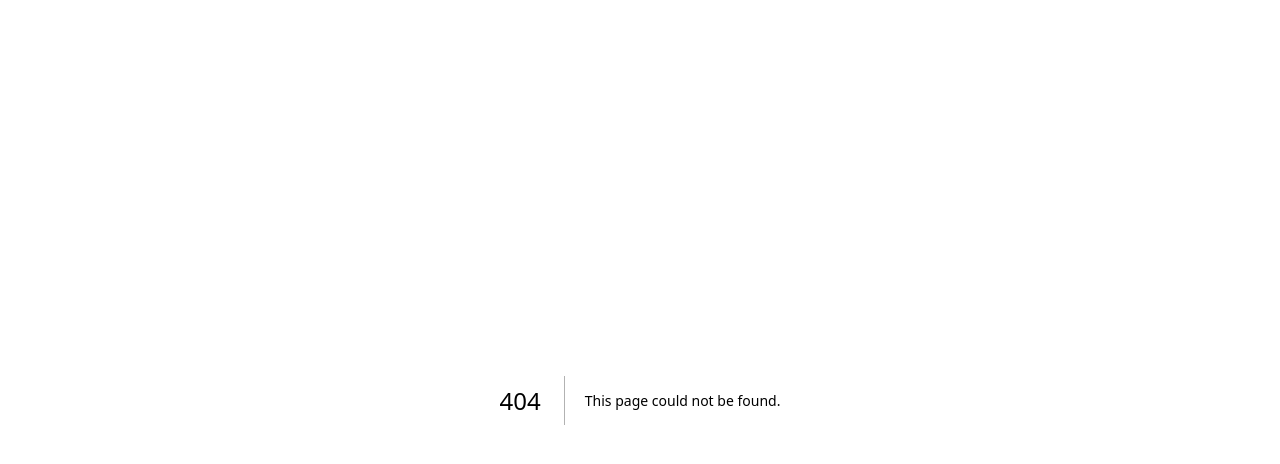
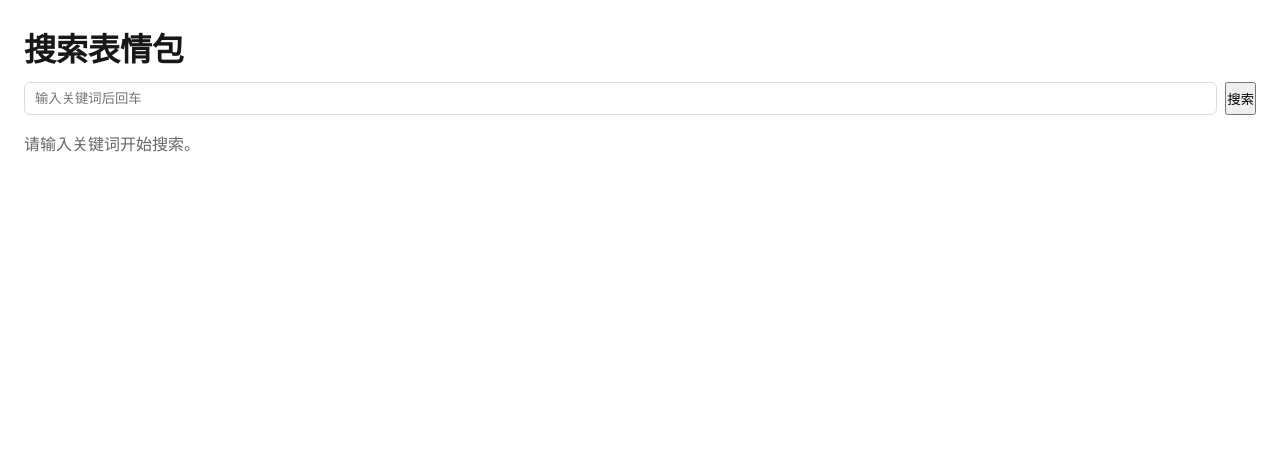
Before and after one commit to WalnuTpz/mol-world, a Next.js app: page /search in a window 1280 px wide. Before the commit this address had no page. Shown: the top 464 px of the page. Built offline with nearby package versions, Linux system fonts and the light colour scheme; no server answers.

Commit message:
feat(page): 添加搜索页

```diff
--- /dev/null
+++ b/app/search/page.tsx
@@ -0,0 +1,127 @@
+import Link from "next/link";
+
+import MemeGrid from "@/components/MemeGrid";
+import { prisma } from "@/lib/db";
+
+export const dynamic = "force-dynamic";
+
+type SearchParams = {
+  q?: string | string[];
+  page?: string | string[];
+  limit?: string | string[];
+};
+
+function getParam(value: string | string[] | undefined) {
+  return Array.isArray(value) ? value[0] : value;
+}
+
+function parseIntParam(value: string | undefined, fallback: number) {
+  const parsed = Number.parseInt(value ?? "", 10);
+  return Number.isFinite(parsed) && parsed > 0 ? parsed : fallback;
+}
+
+export default async function SearchPage({
+  searchParams,
+}: {
+  searchParams: SearchParams;
+}) {
+  const q = (getParam(searchParams?.q) ?? "").trim();
+  const page = parseIntParam(getParam(searchParams?.page), 1);
+  const limit = parseIntParam(getParam(searchParams?.limit), 40);
+  const skip = (page - 1) * limit;
+
+  const where = q
+    ? {
+        status: "PUBLISHED" as const,
+        title: { contains: q },
+      }
+    : null;
+
+  const select = {
+    id: true,
+    title: true,
+    type: true,
+    mediaUrl: true,
+    thumbUrl: true,
+    downloads: true,
+    isFeatured: true,
+    createdAt: true,
+  };
+
+  const [items, total] = q
+    ? await Promise.all([
+        prisma.meme.findMany({
+          where: where ?? undefined,
+          orderBy: { createdAt: "desc" },
+          skip,
+          take: limit,
+          select,
+        }),
+        prisma.meme.count({ where: where ?? undefined }),
+      ])
+    : [[], 0];
+
+  const totalPages = Math.max(1, Math.ceil(total / limit));
+  const hasPrev = page > 1;
+  const hasNext = page < totalPages;
+  const encodedQ = encodeURIComponent(q);
+
+  return (
+    <main style={{ padding: 24 }}>
+      <h1 style={{ marginBottom: 12 }}>搜索表情包</h1>
+      <form
+        action="/search"
+        method="get"
+        style={{ display: "flex", gap: 8, marginBottom: 16 }}
+      >
+        <input
+          name="q"
+          placeholder="输入关键词后回车"
+          defaultValue={q}
+          style={{
+            flex: 1,
+            padding: "8px 10px",
+            borderRadius: 6,
+            border: "1px solid #ddd",
+          }}
+        />
+        <button type="submit">搜索</button>
+      </form>
+
+      {!q ? (
+        <div style={{ color: "#666" }}>请输入关键词开始搜索。</div>
+      ) : items.length === 0 ? (
+        <div style={{ color: "#666" }}>没有找到相关结果。</div>
+      ) : (
+        <>
+          <div style={{ marginBottom: 12, fontSize: 14 }}>
+            第 {page} 页 / 共 {totalPages} 页
+          </div>
+          <div style={{ display: "flex", gap: 8, marginBottom: 16 }}>
+            {hasPrev ? (
+              <Link
+                href={`/search?q=${encodedQ}&page=${page - 1}&limit=${limit}`}
+                style={{ textDecoration: "none" }}
+              >
+                上一页
+              </Link>
+            ) : (
+              <span style={{ color: "#999" }}>上一页</span>
+            )}
+            {hasNext ? (
+              <Link
+                href={`/search?q=${encodedQ}&page=${page + 1}&limit=${limit}`}
+                style={{ textDecoration: "none" }}
+              >
+                下一页
+              </Link>
+            ) : (
+              <span style={{ color: "#999" }}>下一页</span>
+            )}
+          </div>
+          <MemeGrid items={items} />
+        </>
+      )}
+    </main>
+  );
+}
```
